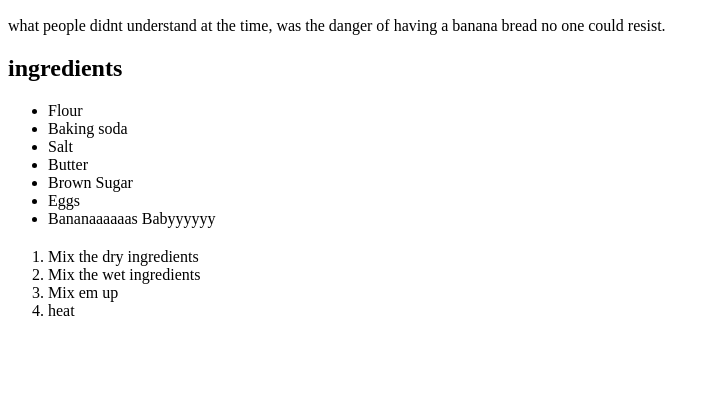
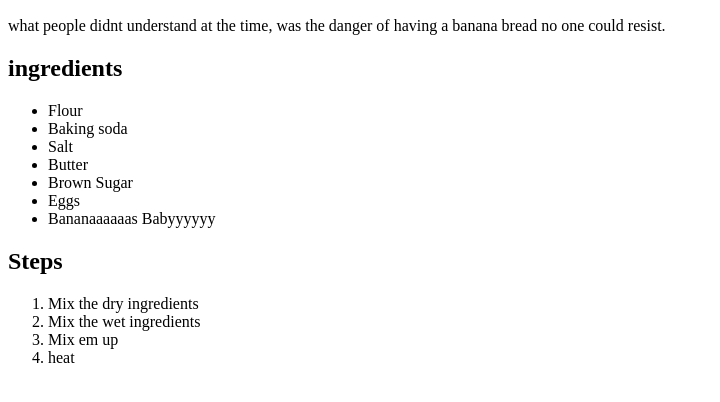
Before and after one commit to zebakiin/recipe-odin, a plain HTML site: page recipes/bananabread.html in a window 1280 px wide. Shown: the part 396-798 px from the top of the page, without its empty margins (0-720 px from the left). Drawn offline with Linux system fonts and the light colour scheme.

Commit message:
Added Title for Steps on Bananabread

```diff
--- a/recipes/bananabread.html
+++ b/recipes/bananabread.html
@@ -21,7 +21,7 @@
         <li>Eggs</li>
         <li>Bananaaaaaas Babyyyyyy</li>
     </ul>
-    <h2></h2>
+    <h2>Steps</h2>
 
     <ol>
         <li>Mix the dry ingredients</li>
```
